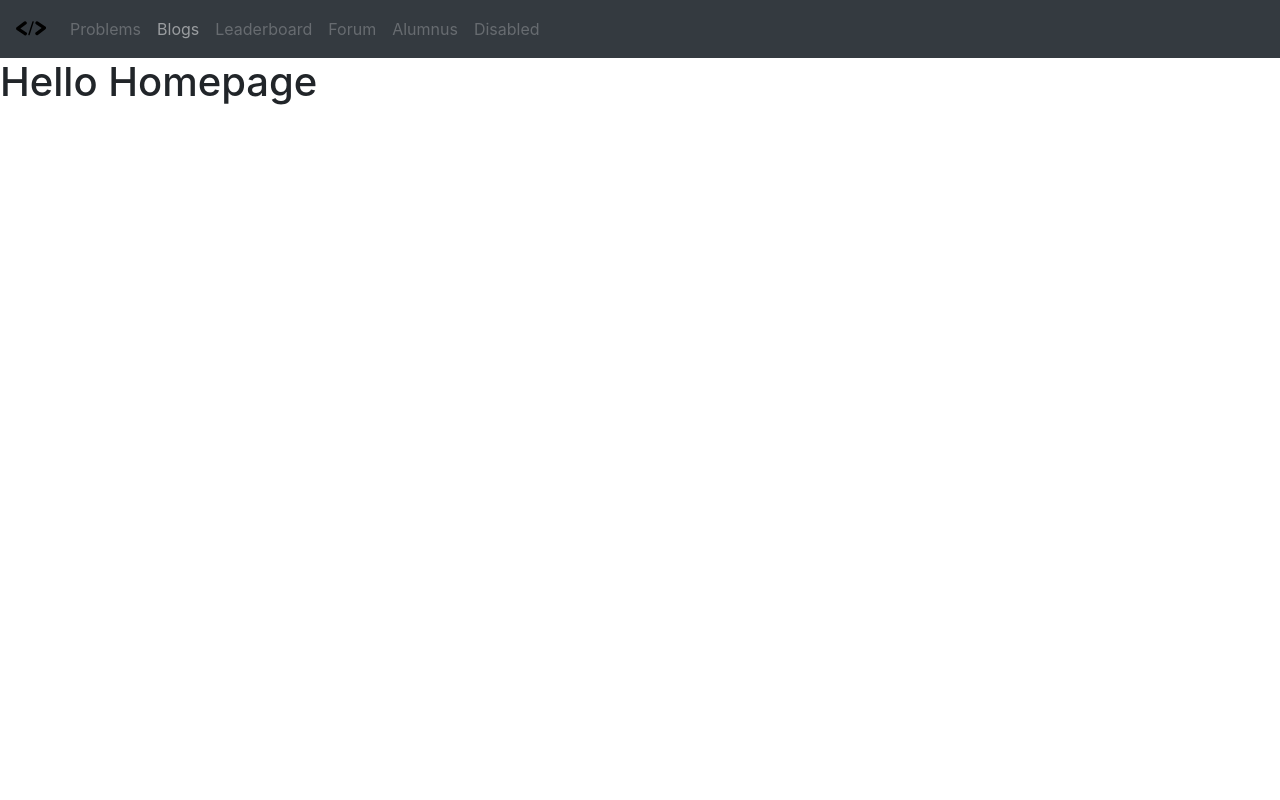
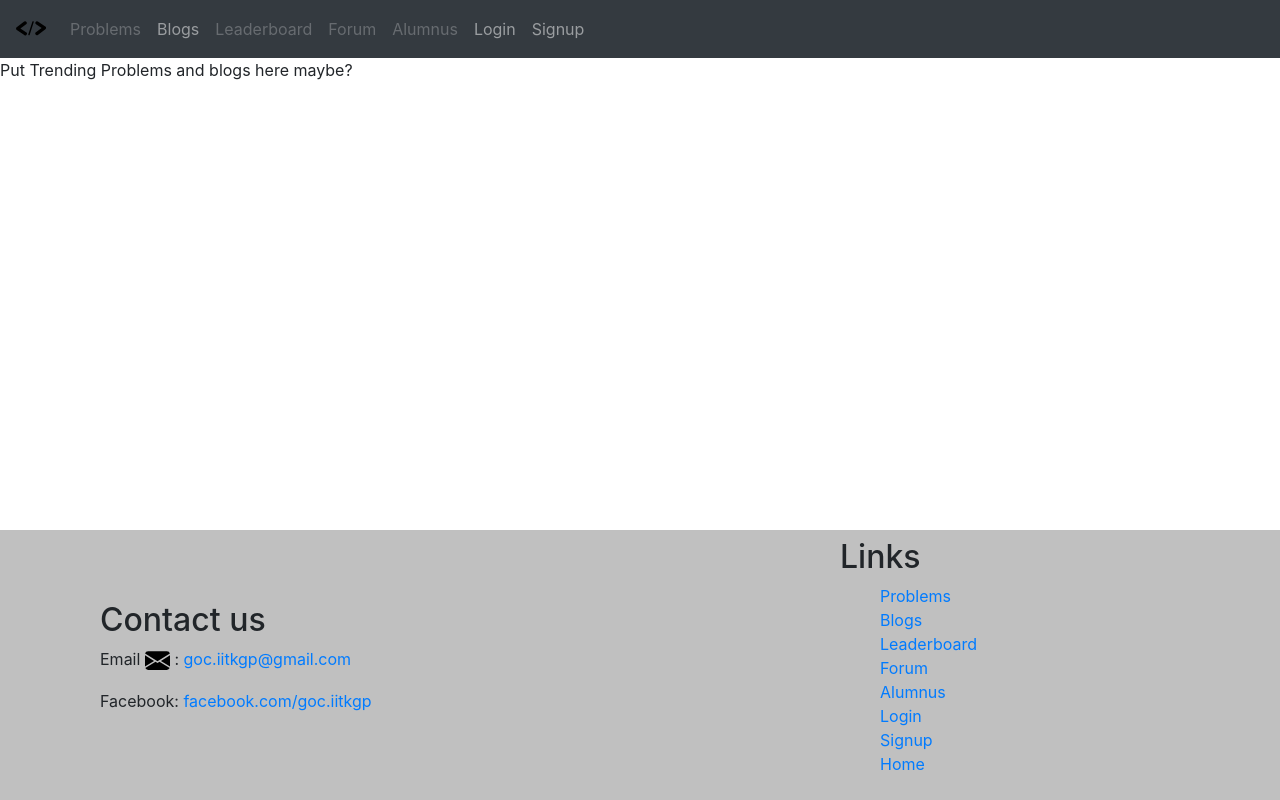
Before and after one commit to pshishodia-kgp/GOC-Website, a Flask app: page / in a window 1280 px wide. Run offline with Flask 2, Linux system fonts and the light colour scheme.

Commit message:
added footer

```diff
--- a/goc/app.py
+++ b/goc/app.py
@@ -17,6 +17,13 @@ def home():
 def blogList():
     return render_template('allblogs.j2', title = 'Blogs')
 
+@app.route('/login')
+def login():
+    pass
+
+@app.route('/signup')
+def signup():
+    pass
 
 if __name__ == '__main__':
     app.debug = True
--- a/templates/base.j2
+++ b/templates/base.j2
@@ -25,6 +25,7 @@
 
     {% include 'footer.j2' %}
 
+
     <!-- Optional JavaScript -->
     <!-- jQuery first, then Popper.js, then Bootstrap JS -->
     <script src="https://code.jquery.com/jquery-3.5.1.slim.min.js" integrity="sha384-DfXdz2htPH0lsSSs5nCTpuj/zy4C+OGpamoFVy38MVBnE+IbbVYUew+OrCXaRkfj" crossorigin="anonymous"></script>
--- a/templates/footer.j2
+++ b/templates/footer.j2
@@ -0,0 +1,33 @@
+<header class="site-header">
+  <nav class="navbar navbar-expand-lg fixed-bottom" style = "background-color:silver;">
+    <div class = "container">
+        <div class = "col-md-4" style = "display: flex; flex-direction:column">
+            <h2> Contact us </h2>
+            <p> Email
+                <img src="{{ url_for('static', filename='envelope.svg') }}" alt="" width="25" height="25" title="Bootstrap">
+               : <a href= "mailto: goc.iitkgp@gmail.com">goc.iitkgp@gmail.com</a>
+            </p>
+            <p> Facebook:
+            <a href = "https://facebook.com/goc.iitkgp" target = "_blank">facebook.com/goc.iitkgp</a>
+            </p>
+        </div>
+
+
+
+        <div class = "col-md-4" style = "display: flex; flex-direction:column">
+            {% set links = ['problems' , 'blogs', 'leaderboard', 'forum', 'alumnus', 'login', 'signup', 'home'] %}
+            <h2> Links </h2>
+            <ul style = "list-style: none;">
+                <li> <a href = "/problems" target = "_blank">Problems</a> </li>
+                <li> <a href = "/blogs" target = "_blank">Blogs</a> </li>
+                <li> <a href = "/leaderboard" target = "_blank">Leaderboard</a> </li>
+                <li> <a href = "/forum" target = "_blank">Forum</a> </li>
+                <li> <a href = "/alumnus" target = "_blank">Alumnus</a> </li>
+                <li> <a href = "/login" target = "_blank">Login</a> </li>
+                <li> <a href = "/Signup" target = "_blank">Signup</a> </li>
+                <li> <a href = "/" target = "_blank">Home</a> </li>
+            </ul>
+        </div>
+    </div>
+  </nav>
+</header>
--- a/templates/home.j2
+++ b/templates/home.j2
@@ -1,4 +1,4 @@
 {% extends 'base.j2' %}
 {% block content %}
-    <h1> Hello Homepage </h1>
+    <p> Put Trending Problems and blogs here maybe? </p>
 {% endblock %}
--- a/templates/navbar.j2
+++ b/templates/navbar.j2
@@ -32,9 +32,15 @@
           <a class = "nav-link disabled" aread-disabled = "true" href = "#">Alumnus</a>
         </li>
 
-        <li class="nav-item">
-            <a class="nav-link disabled" href="#" tabindex="-1" aria-disabled="true">Disabled</a>
-        </li>
+        </ul>
+        <ul class = "navbar-nav">
+          <li class = "nav-item">
+            <a class = "nav-link" href = "{{ url_for('login') }}" >Login</a>
+          </li>
+
+          <li class = "nav-item">
+            <a class = "nav-link" href = "{{ url_for('signup') }}"> Signup</a>
+          </li>
 
         </ul>
     </div>
```
Also changed, not shown: static/envelope.svg (added).
